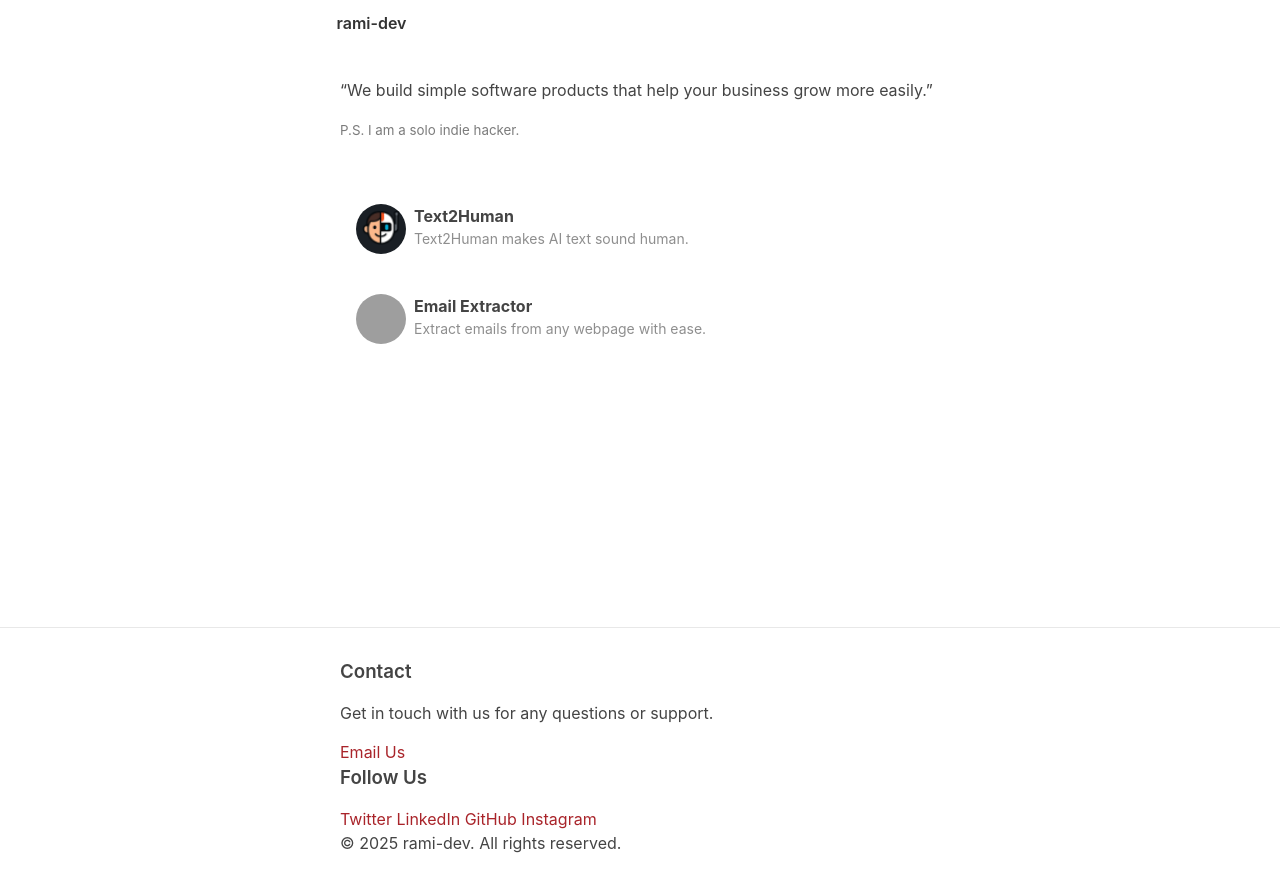
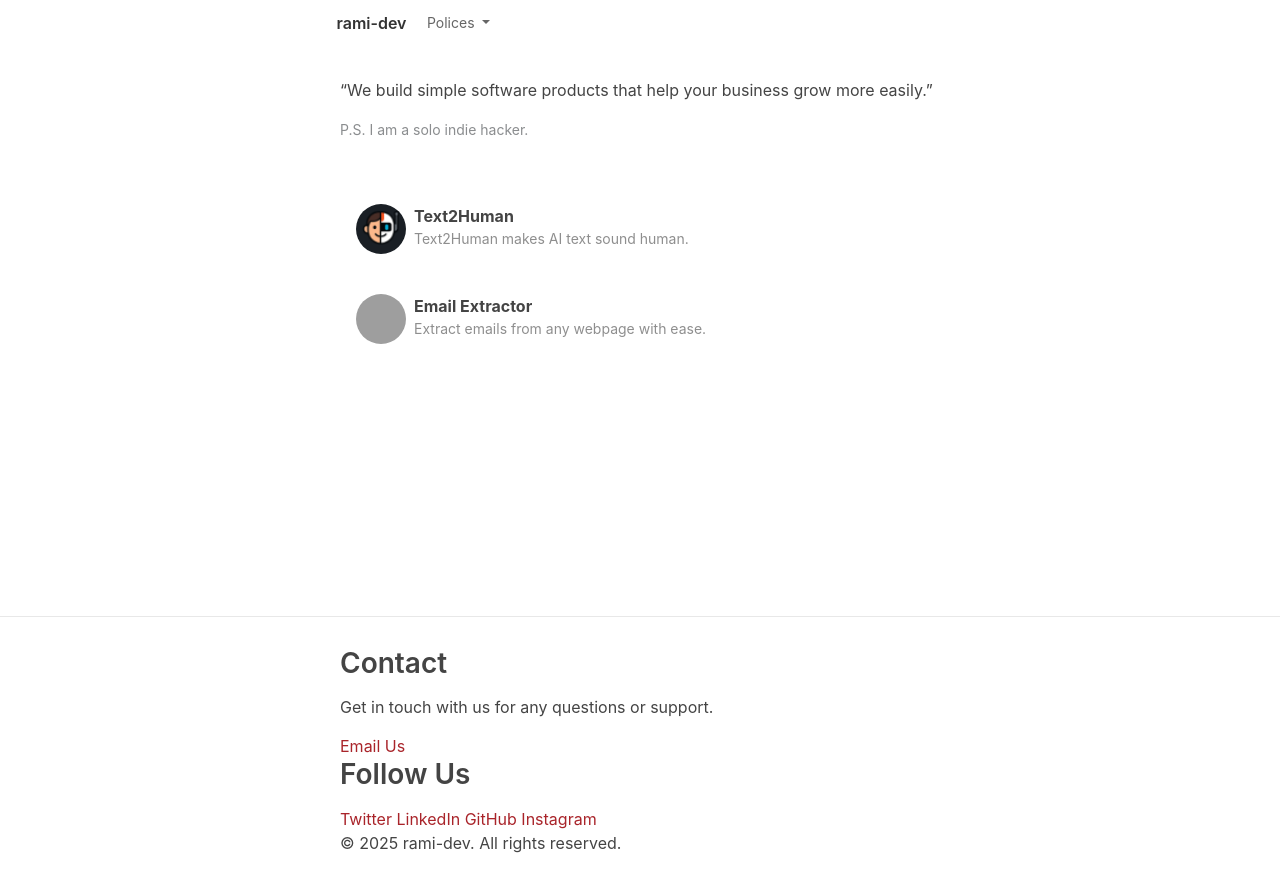
Before and after one commit to rami-al-rahim/my-office-websites, a Jekyll site: the page index.html, which Jekyll copies as it is, in a window 1280 px wide. Shown: the top 892 px of the page. Built offline with Jekyll 4.4.1, drawn with Linux system fonts in a browser that asks for light colours; a script that is not in the unit is left out; grey boxes are pictures that could not be loaded.

Commit message:
add polices

```diff
--- a/index.html
+++ b/index.html
@@ -9,8 +9,8 @@
     <meta name="viewport" content="width=device-width, initial-scale=1">
     <meta name="google-site-verification" content="s-pQf3LdbR4TNhVva3b4eUpHkavYTKRphgcjkwnoYOs">
 
+    <link href="https://cdn.jsdelivr.net/npm/bootstrap@5.3.8/dist/css/bootstrap.min.css" rel="stylesheet" integrity="sha384-sRIl4kxILFvY47J16cr9ZwB07vP4J8+LH7qKQnuqkuIAvNWLzeN8tE5YBujZqJLB" crossorigin="anonymous">
     <link rel="stylesheet" type="text/css" href="./index_files/style.css">
-
     <title>rami-dev</title>
 
 
@@ -42,7 +42,18 @@
                 <ul class="list-inline">
                     <li style="margin-right: 0; margin-left: -.5rem;"><a href="https://rocketgems.com/"></a></li>
                     <li><a href="https://rami-dev.com/" class="brand-logo">rami-dev</a></li>
-                    <!-- <li><a href="/products.html">Products</a></li> -->
+                     <li class="nav-item dropdown">
+          <a class="nav-link dropdown-toggle" href="#" id="navbarDropdown" role="button" data-bs-toggle="dropdown" aria-expanded="false">
+            Polices
+          </a>
+          <ul class="dropdown-menu" aria-labelledby="navbarDropdown">
+            <li><a class="dropdown-item" href="https://polices.rami-dev.com/#privacy">Privacy Policy</a></li>
+            <li><a class="dropdown-item" href="https://polices.rami-dev.com/#terms">Terms of Service</a></li>
+            <li><hr class="dropdown-divider"></li>
+            <li><a class="dropdown-item" href="https://polices.rami-dev.com/#refund-policy">Refund Policy</a></li>
+            <li><a class="dropdown-item" href="https://polices.rami-dev.com/#affiliate">Affiliate Disclaimer</a></li>
+          </ul>
+        </li>
                     <!-- <li><a href="/blog.html">Blog</a></li> -->
                 </ul>
             </nav>
@@ -107,10 +118,6 @@
             </div>
         </div>
     </footer>
-
-    <!-- Fathom - beautiful, simple website analytics -->
-    <script defer="" data-domain="rocketgems.com" src="./index_files/script.js.download"></script>
-    <!-- / Fathom -->
-    <script src="./main.js"></script>
+    <script src="https://cdn.jsdelivr.net/npm/bootstrap@5.3.8/dist/js/bootstrap.bundle.min.js" integrity="sha384-FKyoEForCGlyvwx9Hj09JcYn3nv7wiPVlz7YYwJrWVcXK/BmnVDxM+D2scQbITxI" crossorigin="anonymous"></script>
 </body>
 </html>
```
